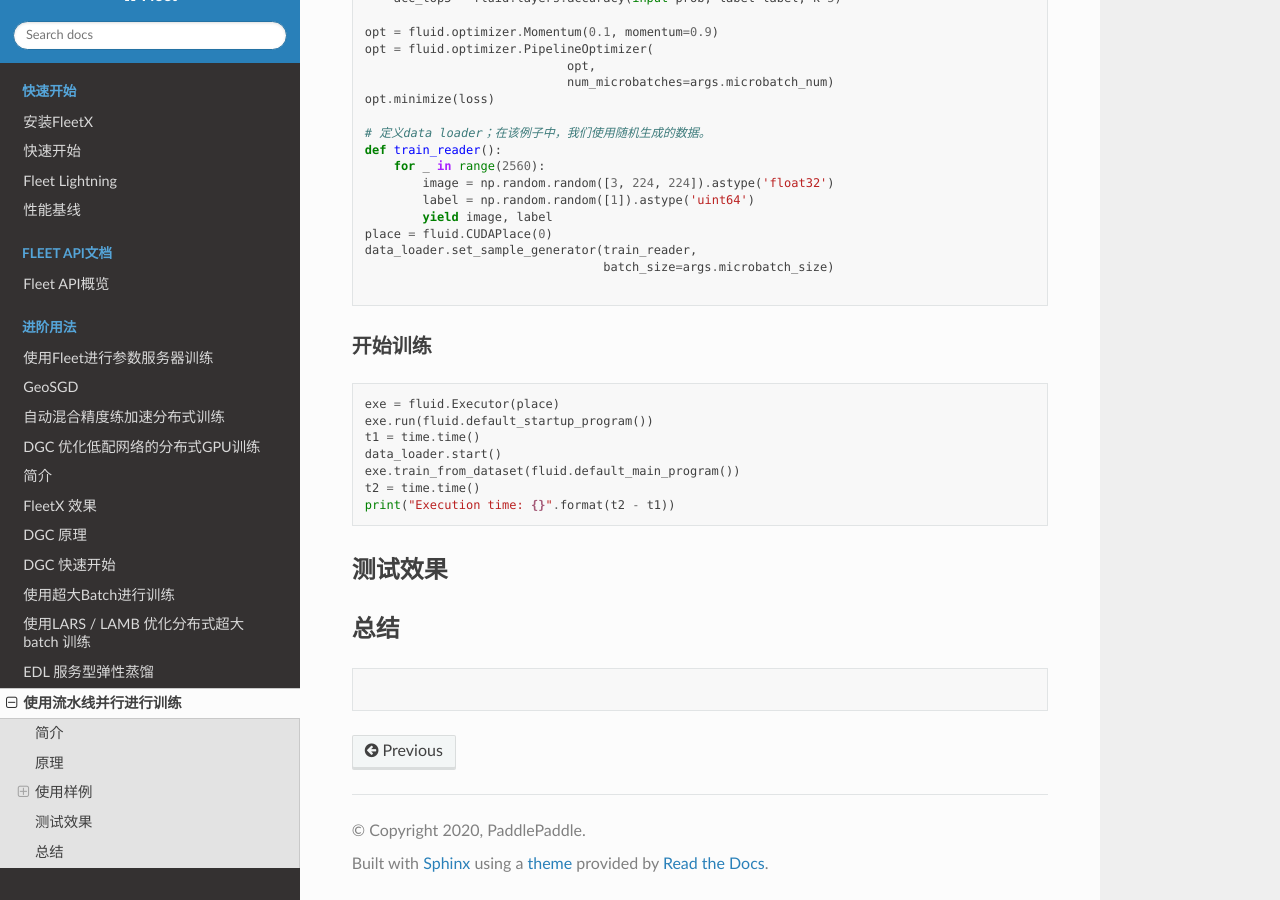
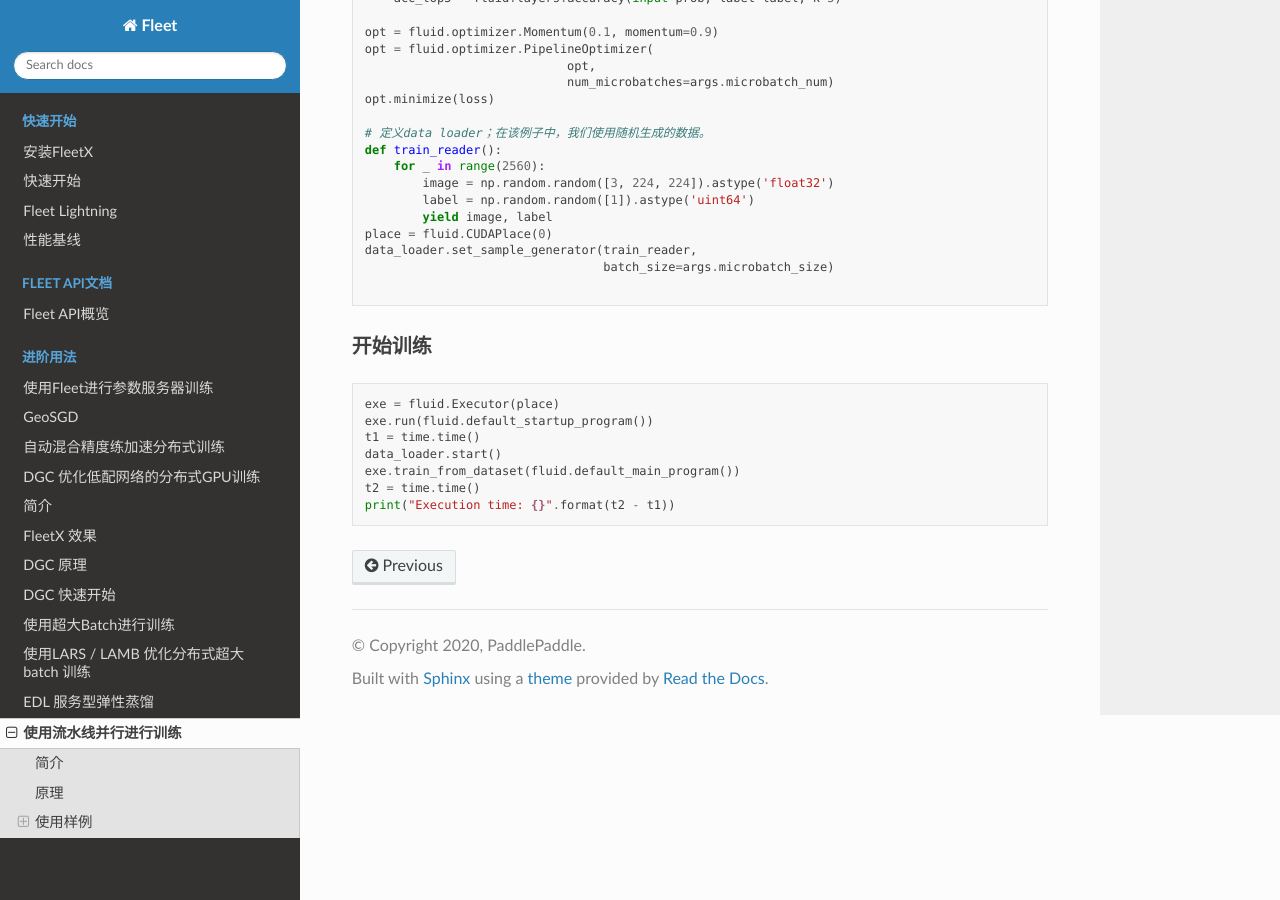
Before and after one commit to qjing666/FleetDoc, a Sphinx documentation site: the page built from docs/source/paddle_fleet/fleet_pipeline_parallel_cn.md, in a window 1280 px wide and 900 px high, scrolled down 5180 px. Built offline with Sphinx 7.4.7 and the Read the Docs theme 2.0.0, drawn with Linux system fonts in a browser that asks for light colours; pages that are not in the unit, such as notebooks, are missing from menus.

Commit message:
update pipeline code

````diff
--- a/docs/source/paddle_fleet/fleet_pipeline_parallel_cn.md
+++ b/docs/source/paddle_fleet/fleet_pipeline_parallel_cn.md
@@ -215,10 +215,3 @@ exe.train_from_dataset(fluid.default_main_program())
 t2 = time.time()
 print("Execution time: {}".format(t2 - t1))
 ```
-
-## 测试效果
-
-## 总结
-
-
-```
````
